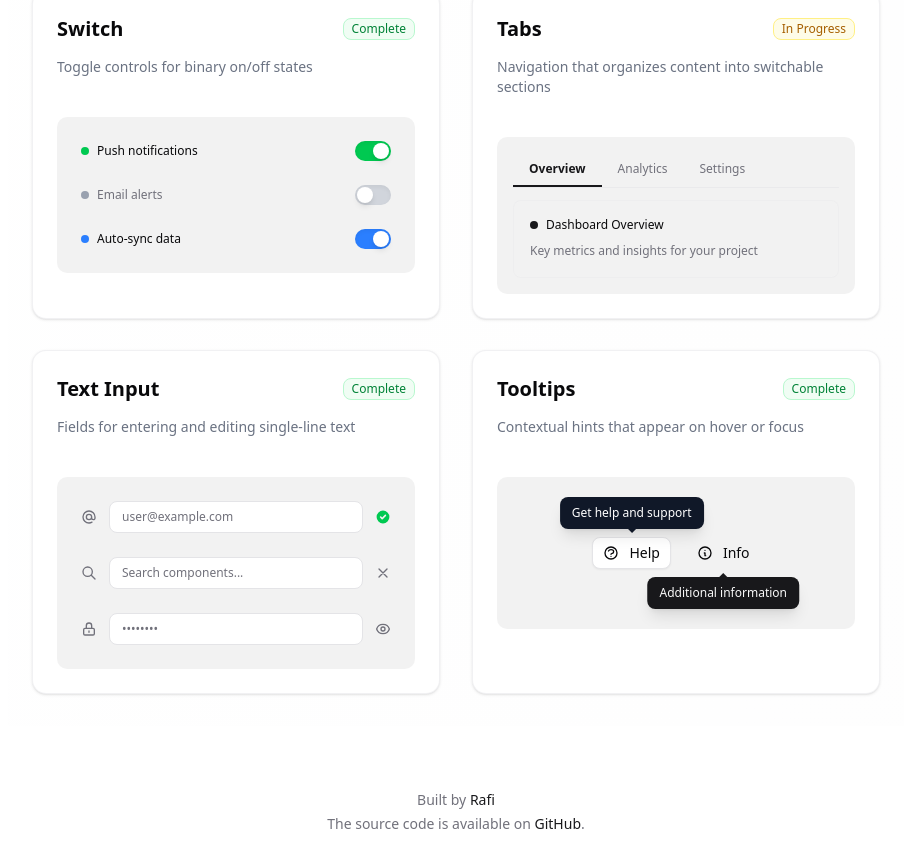
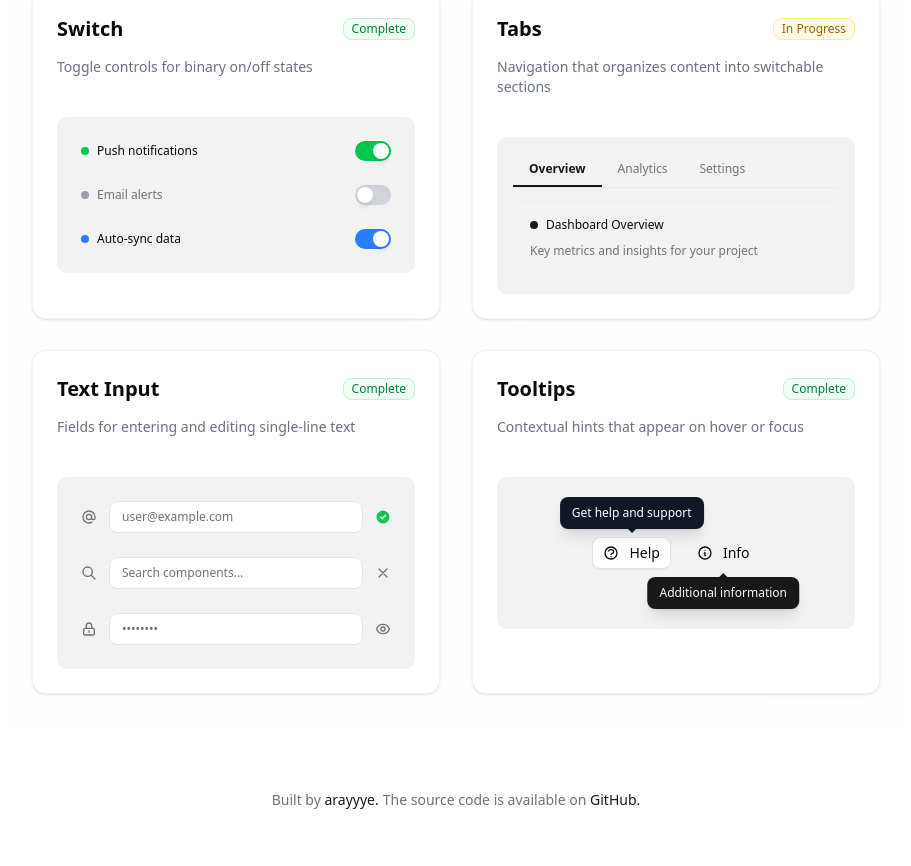
Before and after one commit to ahmadrafidev/web-ui-playbook, a Next.js app: page / in a window 1280 px wide. Shown: the part 3096-3962 px from the top of the page, without its empty margins (184-1095 px from the left). After the commit the page ends 3938 px from the top, so only its background shows below. Built offline with nearby package versions, Linux system fonts and the light colour scheme.

Commit message:
change footer link

```diff
--- a/components/footer.tsx
+++ b/components/footer.tsx
@@ -3,16 +3,16 @@
 export function Footer() {
   return (
     <footer className="bg-transparent pb-4 text-center mt-16 mb-4">
-      <div className="flex flex-col items-center gap-1">
+      <div className="flex flex-col md:flex-row items-center justify-center gap-1">
         <p className="text-muted-foreground text-xs md:text-sm font-normal">
           Built by{" "}
           <Link
-            href="https://x.com/rafiwiranaa"
+            href="https://x.com/arayyye"
             target="_blank"
             rel="noopener noreferrer"
             className="text-primary hover:text-primary/80 transition-colors hover:underline font-medium"
           >
-            Rafi
+            arayyye.
           </Link>
         </p>
         <p className="text-muted-foreground text-xs md:text-sm font-normal">
@@ -23,9 +23,8 @@
             rel="noopener noreferrer"
             className="text-primary hover:text-primary/80 transition-colors hover:underline font-medium"
           >
-            GitHub
+            GitHub.
           </Link>
-          .
         </p>
       </div>
     </footer>
```
